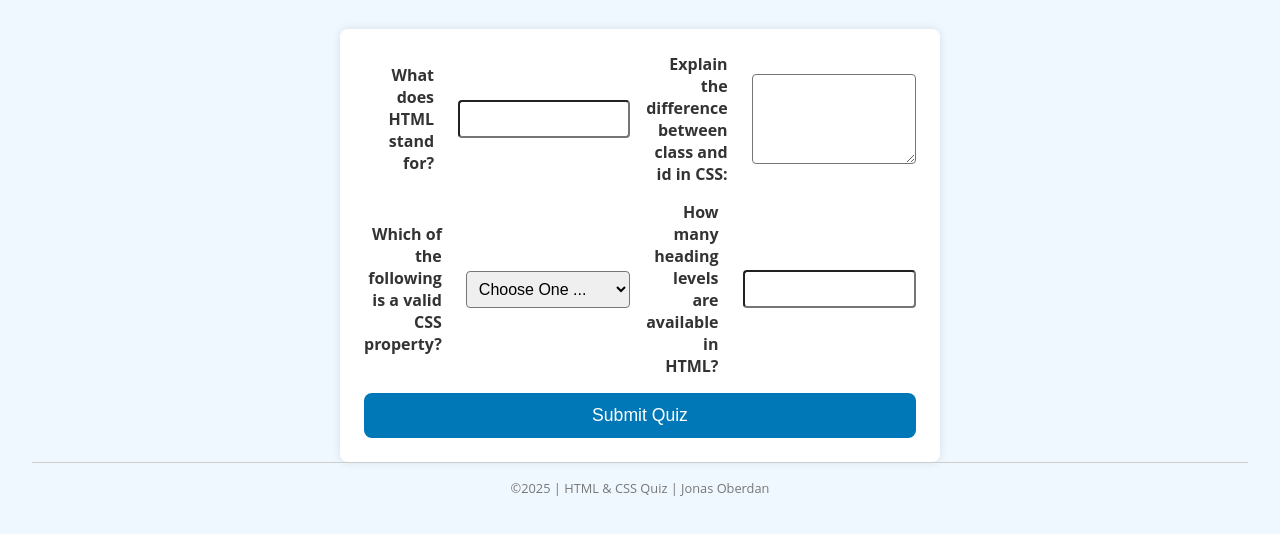
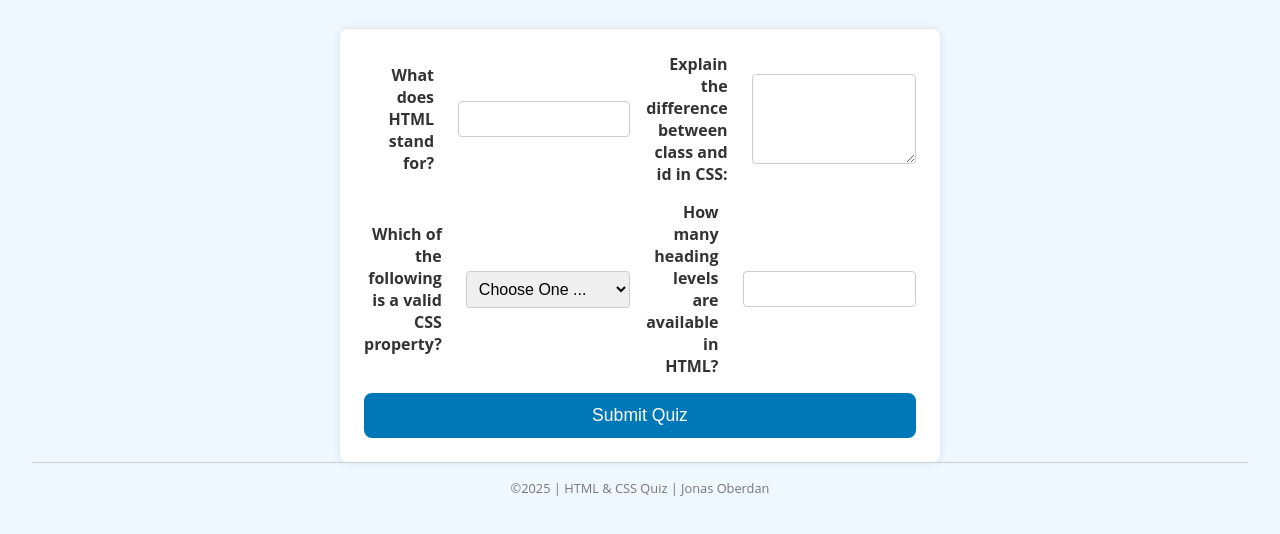
Before and after one commit to joberdan88/wdd130, a plain HTML site: page quiz.html in a window 1280 px wide. Shown: the part 78-612 px from the top of the page. Drawn offline with Linux system fonts and the light colour scheme.

Commit message:
correction quiz.css pz to px

```diff
--- a/styles/quiz.css
+++ b/styles/quiz.css
@@ -48,7 +48,7 @@ label {
 input, select, textarea {
     padding: 0.5rem;
     font-size: 1rem;
-    border: 1pz solid #ccc;
+    border: 1px solid #ccc;
     border-radius: 4px;
     width: 100%;
 }
```
